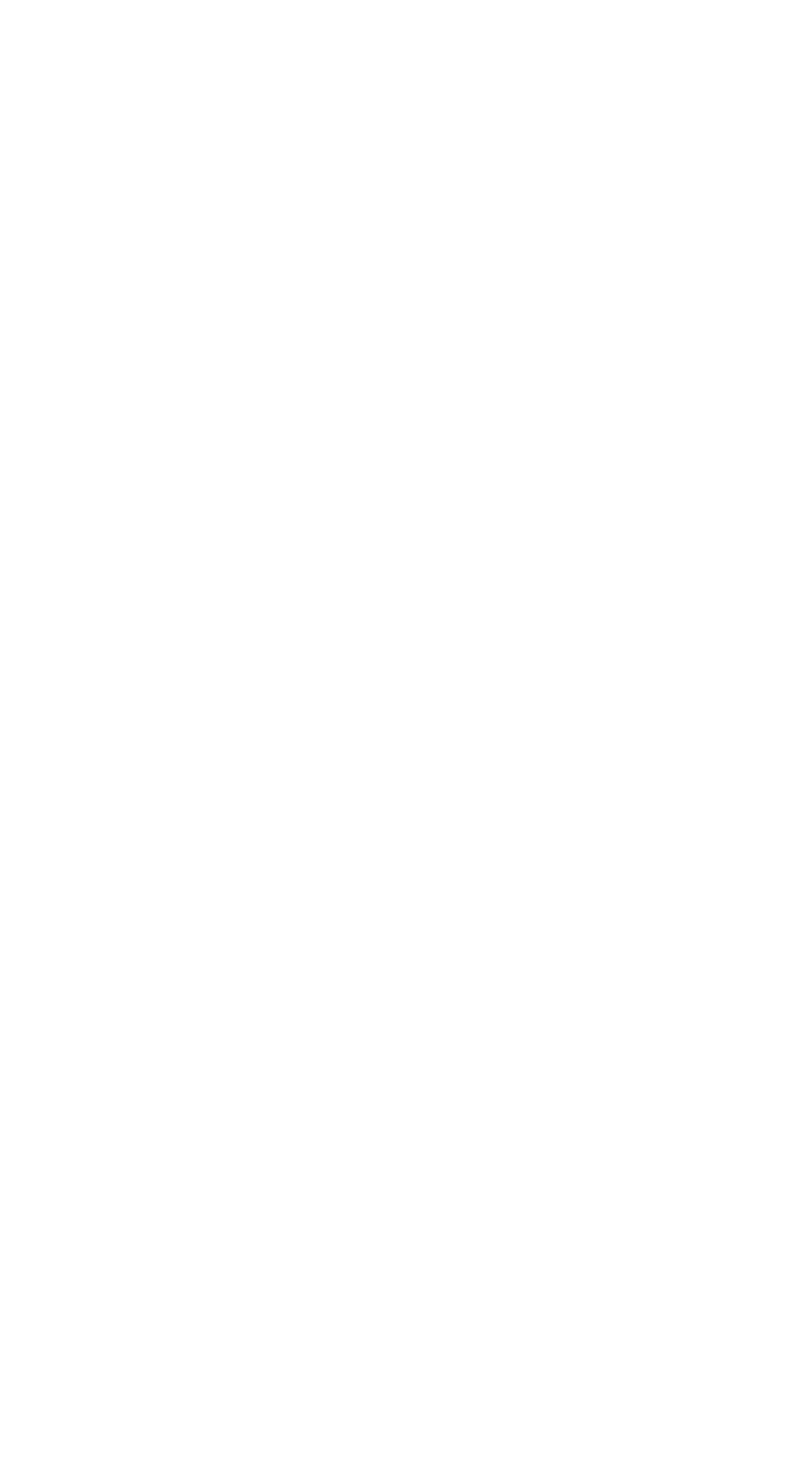
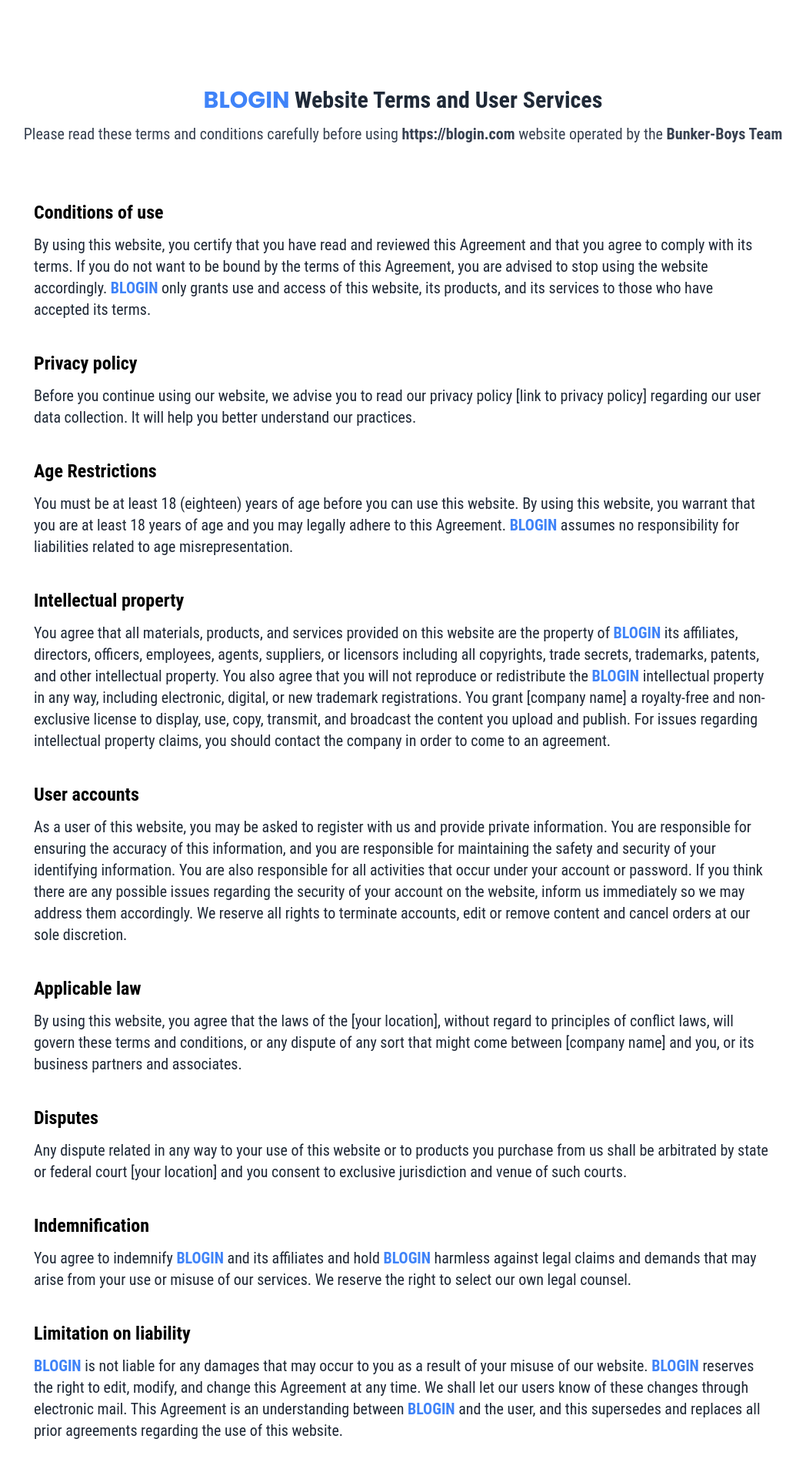
Before and after one commit to Murtaza-Motagam/bbproject, a React (Vite) app: page /terms-and-conditions in a window 1280 px wide. Before the commit this address had no page. Shown: the top 1908 px of the page at 77% size, without its empty margins (116-1164 px from the left). Before the commit the page ends 800 px from the top, so only its background shows below. Built offline with nearby package versions, Linux system fonts and the light colour scheme.

Commit message:
inserting terms.jsx file and updated index.html title

```diff
--- a/index.html
+++ b/index.html
@@ -5,7 +5,7 @@
     <link rel="icon" type="image/svg+xml" href="/vite.svg" />
     <meta name="viewport" content="width=device-width, initial-scale=1.0" />
     <script src="https://cdnjs.cloudflare.com/ajax/libs/flowbite/2.2.1/flowbite.min.js"></script>
-    <title>Vite + React</title>
+    <title>BLOGIN - Exclusive Blog Content Service Media Platform.</title>
   </head>
   <body>
     <div id="root"></div>
--- /dev/null
+++ b/src/Admin/Dashboard.jsx
@@ -0,0 +1,9 @@
+import React from 'react'
+
+const Dashboard = () => {
+  return (
+    <div>Dashboard</div>
+  )
+}
+
+export default Dashboard
--- a/src/App.jsx
+++ b/src/App.jsx
@@ -4,6 +4,7 @@
 import Login from "./views/authentication/Login";
 import Footer from "./components/Footer";
 import ForgotPassword from "./views/authentication/ForgotPassword";
+import Terms from "./views/authentication/Terms";
 
 const App = () => {
 
@@ -14,6 +15,8 @@
         <Route path="/login" element={<Login />} />
         <Route path="/register" element={<Register />} />
         <Route path="/forgotpassword" element={<ForgotPassword />} />
+        <Route path="/terms-and-conditions" element={<Terms />} />
+
       </Routes>
     </Router>
   );
--- a/src/views/authentication/ForgotPassword.jsx
+++ b/src/views/authentication/ForgotPassword.jsx
@@ -40,6 +40,8 @@
       document.getElementById("notVerified").style.display = "none";
 
       document.getElementById("updatePassword").style.display = "block"
+
+      document.getElementById("emailInput").readOnly = true;
 
       // invisibling verify button and displaying change password button
 
@@ -148,9 +150,10 @@
 
           <input
             type="email"
+            id="emailInput"
             className="block border border-grey-light w-full p-3 rounded mb-4"
             name="emailId"
-            placeholder="Email"
+            placeholder="Enter Your Email"
             value={credentials.emailId}
             onChange={handleChange}
             required
--- a/src/views/authentication/Register.jsx
+++ b/src/views/authentication/Register.jsx
@@ -117,7 +117,7 @@
                 <span>By signing up, you agree to the </span>
                 <Link
                   className="no-underline text-blue-800 hover:underline"
-                  to="/"
+                  to="/terms-and-conditions"
                 >
                   Terms & Service with Privacy Policy
                 </Link>
--- /dev/null
+++ b/src/views/authentication/Terms.jsx
@@ -0,0 +1,73 @@
+import React from 'react'
+
+const Terms = () => {
+    return (
+        <div className="container mx-auto min-h-screen font-roboto gap-y-4 mb-10 mt-20">
+            <div className=" lg:text-center text-black text-left flex flex-col lg:justify-center lg:items-center items-start justify-start gap-y-3  md:px-10 md:py-3 lg:p-8 md:text-gray-800 px-5 rounded-2xl lg:text-gray-800">
+                <h1 className="md:text-2xl text-xl lg:text-3xl font-semibold "><strong className="font-poppins text-blue-500">BLOGIN </strong>Website Terms and User Services </h1>
+                <p className="text-md lg:text-xl lg:text-gray-700 md:text-gray-700">Please read these terms and conditions carefully before using <strong>https://blogin.com</strong> website operated by the <strong>Bunker-Boys Team</strong></p>
+            </div>
+            <div className="container lg:px-40 md:px-10 px-5 gap-y-3">
+                <div className="mt-10  flex flex-col gap-y-3 items-start justify-start ">
+                    <h1 className="text-lg lg:text-2xl font-semibold">Conditions of use</h1>
+                    <p className="text-md lg:text-xl text-gray-800">
+                        By using this website, you certify that you have read and reviewed this Agreement and that you agree to comply with its terms. If you do not want to be bound by the terms of this Agreement, you are advised to stop using the website accordingly. <strong className="text-blue-500">BLOGIN</strong> only grants use and access of this website, its products, and its services to those who have accepted its terms.
+                    </p>
+                </div>
+                <div className="mt-10  flex flex-col gap-y-3 items-start justify-start ">
+                    <h1 className="text-lg lg:text-2xl font-semibold">Privacy policy</h1>
+                    <p className="text-md lg:text-xl text-gray-800">
+                        Before you continue using our website, we advise you to read our privacy policy [link to privacy policy] regarding our user data collection. It will help you better understand our practices.
+                    </p>
+                </div>
+                <div className="mt-10  flex flex-col gap-y-3 items-start justify-start ">
+                    <h1 className="text-lg lg:text-2xl font-semibold">Age Restrictions</h1>
+                    <p className="text-md lg:text-xl text-gray-800">
+                        You must be at least 18 (eighteen) years of age before you can use this website. By using this website, you warrant that you are at least 18 years of age and you may legally adhere to this Agreement. <strong className="text-blue-500">BLOGIN</strong> assumes no responsibility for liabilities related to age misrepresentation.
+                    </p>
+                </div>
+                <div className="mt-10  flex flex-col gap-y-3 items-start justify-start ">
+                    <h1 className="text-lg lg:text-2xl font-semibold">Intellectual property</h1>
+                    <p className="text-md lg:text-xl text-gray-800">
+                        You agree that all materials, products, and services provided on this website are the property of <strong className="text-blue-500">BLOGIN</strong> its affiliates, directors, officers, employees, agents, suppliers, or licensors including all copyrights, trade secrets, trademarks, patents, and other intellectual property. You also agree that you will not reproduce or redistribute the <strong className="text-blue-500">BLOGIN</strong> intellectual property in any way, including electronic, digital, or new trademark registrations.
+                        You grant [company name] a royalty-free and non-exclusive license to display, use, copy, transmit, and broadcast the content you upload and publish. For issues regarding intellectual property claims, you should contact the company in order to come to an agreement.
+                    </p>
+                </div>
+                <div className="mt-10  flex flex-col gap-y-3 items-start justify-start ">
+                    <h1 className="text-lg lg:text-2xl font-semibold">User accounts</h1>
+                    <p className="text-md lg:text-xl text-gray-800">
+                        As a user of this website, you may be asked to register with us and provide private information. You are responsible for ensuring the accuracy of this information, and you are responsible for maintaining the safety and security of your identifying information. You are also responsible for all activities that occur under your account or password.
+                        If you think there are any possible issues regarding the security of your account on the website, inform us immediately so we may address them accordingly.
+                        We reserve all rights to terminate accounts, edit or remove content and cancel orders at our sole discretion.
+                    </p>
+                </div>
+                <div className="mt-10  flex flex-col gap-y-3 items-start justify-start ">
+                    <h1 className="text-lg lg:text-2xl font-semibold">Applicable law</h1>
+                    <p className="text-md lg:text-xl text-gray-800">
+                        By using this website, you agree that the laws of the [your location], without regard to principles of conflict laws, will govern these terms and conditions, or any dispute of any sort that might come between [company name] and you, or its business partners and associates.
+                    </p>
+                </div>
+                <div className="mt-10  flex flex-col gap-y-3 items-start justify-start ">
+                    <h1 className="text-lg lg:text-2xl font-semibold">Disputes</h1>
+                    <p className="text-md lg:text-xl text-gray-800">
+                        Any dispute related in any way to your use of this website or to products you purchase from us shall be arbitrated by state or federal court [your location] and you consent to exclusive jurisdiction and venue of such courts.
+                    </p>
+                </div>
+                <div className="mt-10  flex flex-col gap-y-3 items-start justify-start ">
+                    <h1 className="text-lg lg:text-2xl font-semibold">Indemnification</h1>
+                    <p className="text-md lg:text-xl text-gray-800">
+                        You agree to indemnify <strong className="text-blue-500">BLOGIN</strong> and its affiliates and hold <strong className="text-blue-500">BLOGIN</strong> harmless against legal claims and demands that may arise from your use or misuse of our services. We reserve the right to select our own legal counsel.
+                    </p>
+                </div>
+                <div className="mt-10  flex flex-col gap-y-3 items-start justify-start ">
+                    <h1 className="text-lg lg:text-2xl font-semibold">Limitation on liability</h1>
+                    <p className="text-md lg:text-xl text-gray-800">
+                    <strong className="text-blue-500">BLOGIN</strong> is not liable for any damages that may occur to you as a result of your misuse of our website. <strong className="text-blue-500">BLOGIN</strong> reserves the right to edit, modify, and change this Agreement at any time. We shall let our users know of these changes through electronic mail. This Agreement is an understanding between <strong className="text-blue-500">BLOGIN</strong> and the user, and this supersedes and replaces all prior agreements regarding the use of this website.
+                    </p>
+                </div>
+            </div>
+        </div>
+    )
+}
+
+export default Terms
```
